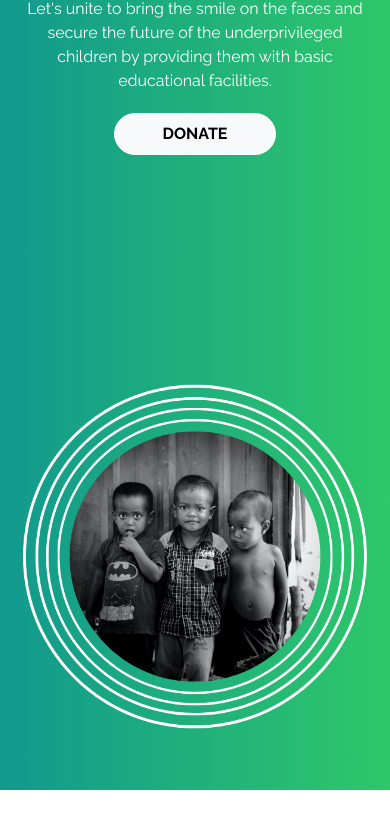
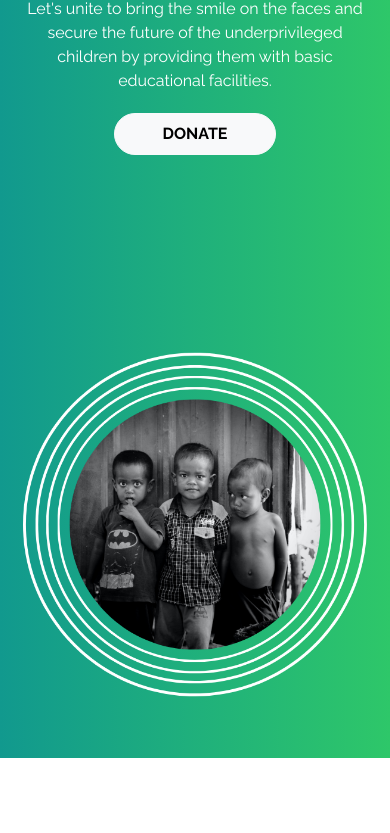
Before and after one commit to virajdalvi/Worldonate-Sparks-Foundation, a plain HTML site: page src/index.html in a window 390 px wide. Shown: the part 260-1093 px from the top of the page. Drawn offline with nearby package versions, Linux system fonts and the light colour scheme; grey boxes are pictures that could not be loaded.

Commit message:
padding reset

```diff
--- a/src/index.html
+++ b/src/index.html
@@ -73,7 +73,7 @@
                   font-weight: bold;">DONATE</a>
                 </div>
                 <div class="col-md-5 col-sm-12  h-25">
-                    <img class="padding-mob" src="../assets/header_image.png" alt="Underprivileged Childrens" />
+                    <img src="../assets/header_image.png" alt="Underprivileged Childrens" />
                 </div>
             </div>
         </div>
--- a/src/mobile_style.css
+++ b/src/mobile_style.css
@@ -1,9 +1,6 @@
 @media only screen and (max-width: 768px) {
   header .navbar-brand {
     padding-left: 1rem;
-  }
-  header .padding-mob {
-    padding-top: 2rem;
   }
   .section-1 .row .col-md-6 .panel {
     position: initial;
```
